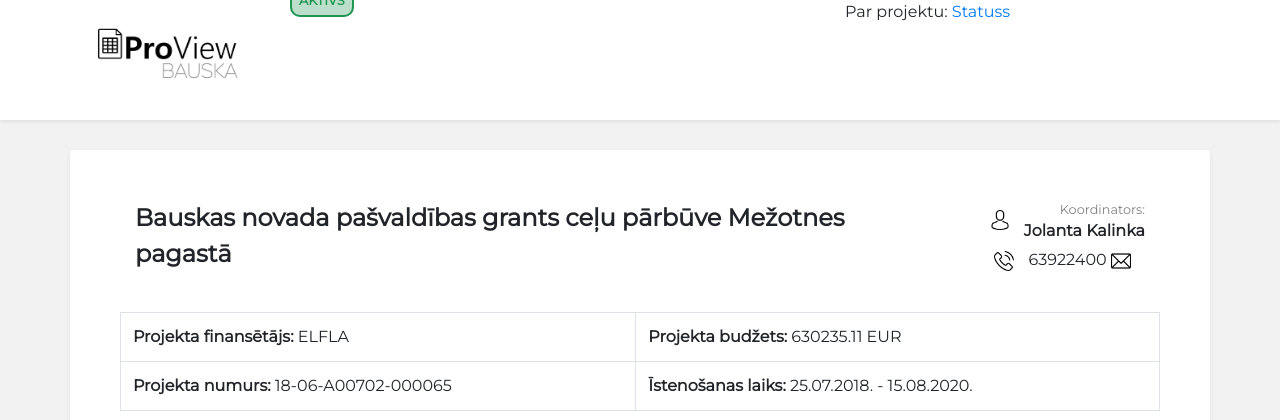
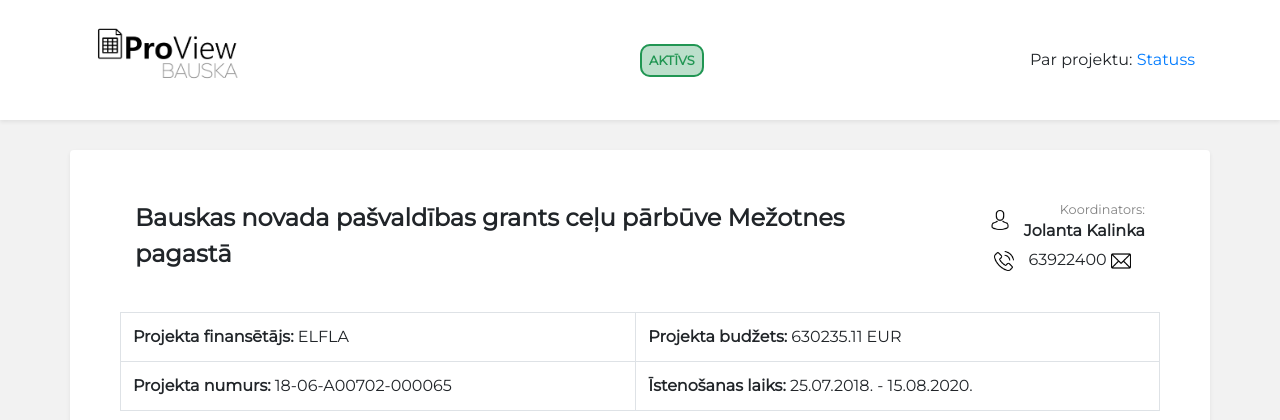
Before and after one commit to jekabssolo/ProView, a PHP site: page /individualAbout.php?id=1 in a window 1280 px wide. Shown: the top 420 px of the page. Run offline with PHP 8.4, Linux system fonts and the light colour scheme; the visitor is signed in with stand-in values (Sample User, id 1); data comes from the database, SQL or seed files in the repository.

Commit message:
Fixed design bug

```diff
--- a/individualAbout.php
+++ b/individualAbout.php
@@ -43,7 +43,7 @@
 							<img src="/ProView Bauska Logo - Final.png" class="header-logo" alt="Logo">
 						</a>
 					</div>
-					<div class="col">
+					<div class="col-md">
 						<div class="header-center">
 							<?php
 								switch ($projects["Status"]) {
@@ -77,8 +77,8 @@
 							?>
 						</div>
 					</div>
-					<div class="col">
-						<div class="header-right" onclick="window.location='/admin.php'">
+					<div class="col-md">
+						<div class="header-right" onclick="window.location='/login.php'">
 							<a class='selected'>Par projektu: </a>
 							<?php
 								echo "<a href='status.php?id=".$projects["ID"]."'>Statuss</a>";
```
